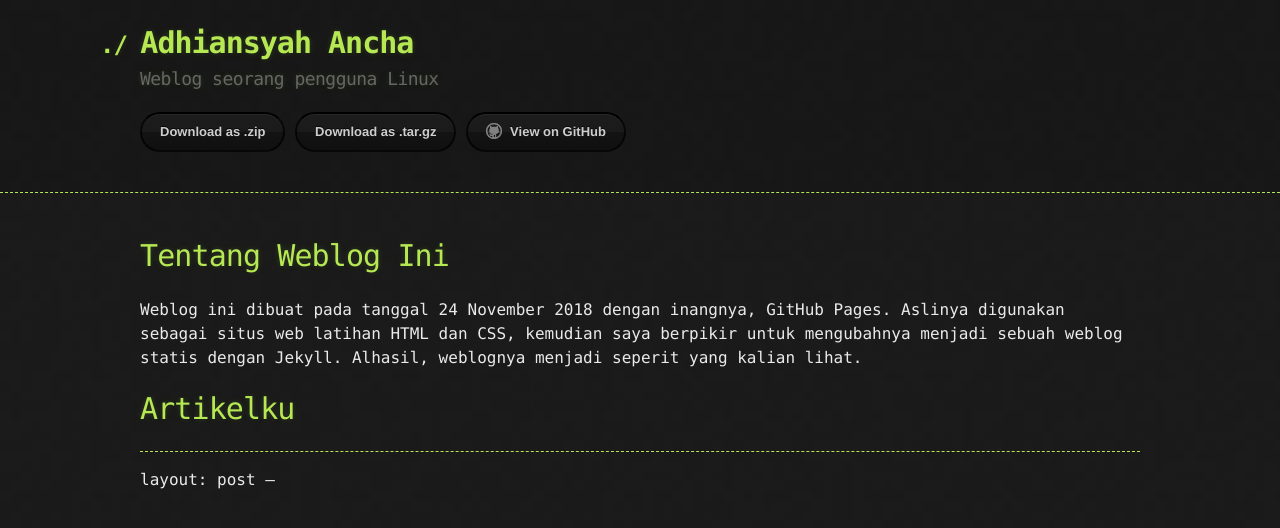
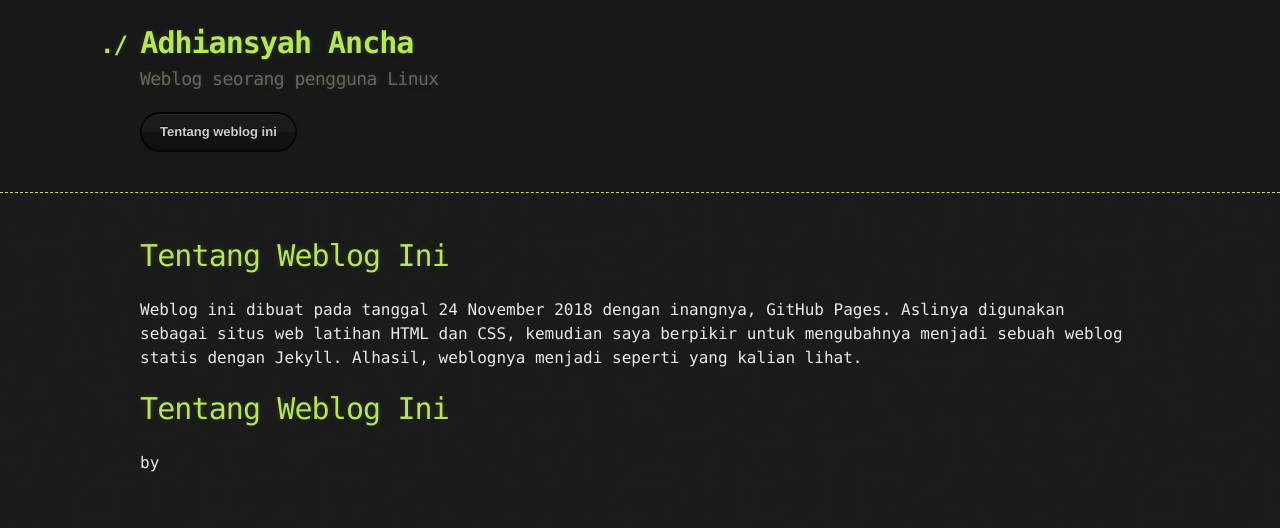
Before and after one commit to adhiansyah/adhiansyah.github.io, a Jekyll site: the page built from index.md, in a window 1280 px wide. Shown: the top 528 px of the page. Built offline with Jekyll 4.4.1, drawn with Linux system fonts in a browser that asks for light colours; our own code applies the rules of GitHub Pages for plain Markdown files.

Commit message:
Perbaruab index.md

```diff
--- a/_layouts/default.html
+++ b/_layouts/default.html
@@ -19,11 +19,7 @@
         <h2>{{ site.description | default: site.github.project_tagline }}</h2>
 
         <section id="downloads">
-          {% if site.show_downloads %}
-            <a href="{{ site.github.zip_url }}" class="btn">Download as .zip</a>
-            <a href="{{ site.github.tar_url }}" class="btn">Download as .tar.gz</a>
-          {% endif %}
-          <a href="{{ site.github.repository_url }}" class="btn btn-github"><span class="icon"></span>View on GitHub</a>
+          <a href="{{ site.tentang }}" class="btn">Tentang weblog ini</a>
         </section>
       </div>
     </header>
--- a/index.md
+++ b/index.md
@@ -3,9 +3,15 @@
 ---
 
 # Tentang Weblog Ini
-Weblog ini dibuat pada tanggal 24 November 2018 dengan inangnya, GitHub Pages. Aslinya digunakan sebagai situs web latihan HTML dan CSS, kemudian saya berpikir untuk mengubahnya menjadi sebuah weblog statis dengan Jekyll. Alhasil, weblognya menjadi seperit yang kalian lihat.
+Weblog ini dibuat pada tanggal 24 November 2018 dengan inangnya, GitHub Pages. Aslinya digunakan sebagai situs web latihan HTML dan CSS, kemudian saya berpikir untuk mengubahnya menjadi sebuah weblog statis dengan Jekyll. Alhasil, weblognya menjadi seperti yang kalian lihat.
 
-# Artikelku
----
-layout: post
----
+<small>{{ page.date | date: "%-d %B %Y" }}</small>
+<h1>{{ page.title }}</h1>
+
+<p class="view">by {{ page.author | default: site.author }}</p>
+
+{{content}}
+
+{% if page.tags %}
+  <small>tags: <em>{{ page.tags | join: "</em> - <em>" }}</em></small>
+{% endif %}
```
Also changed, not shown: tentang.md (renamed from another-page.md), 4 other files.
